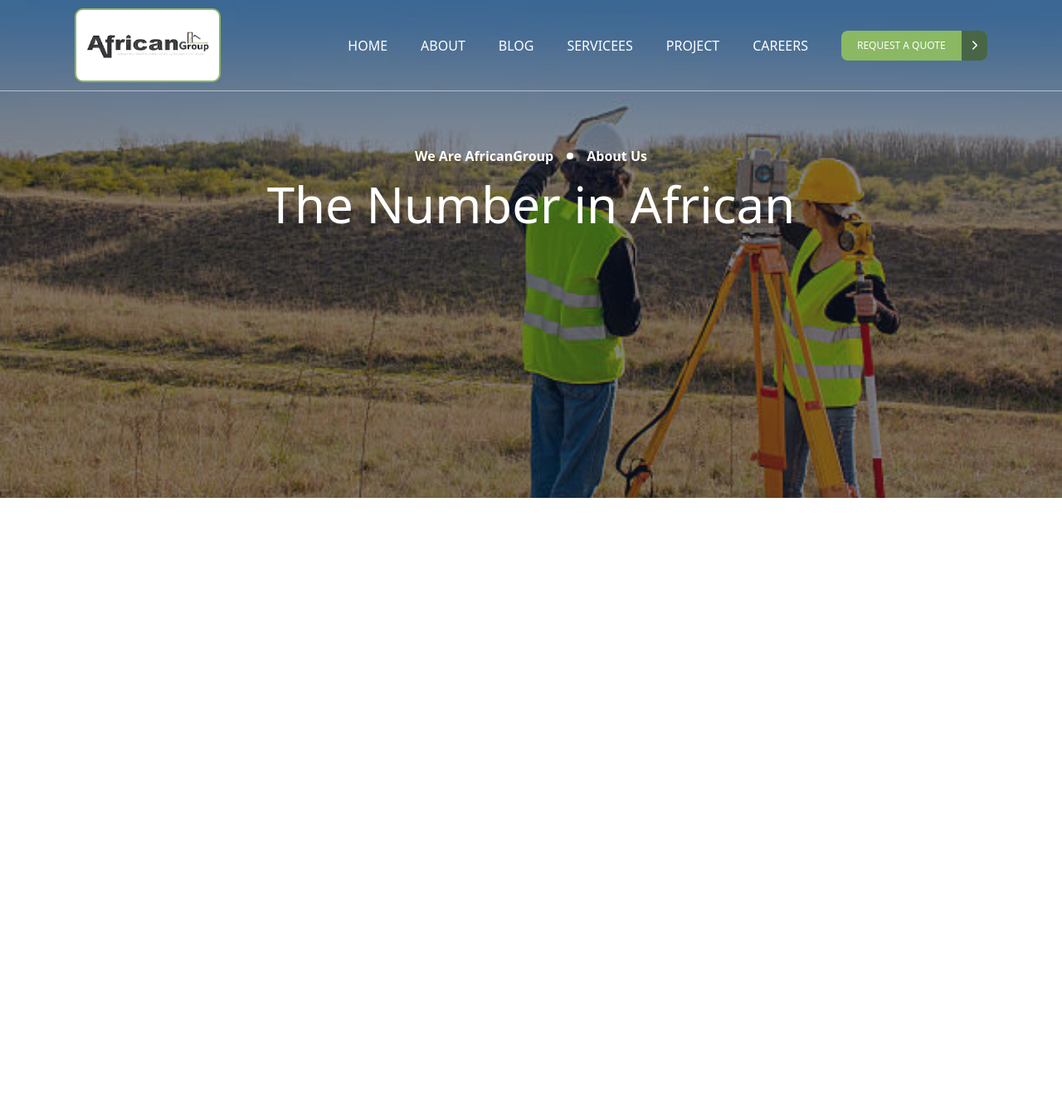
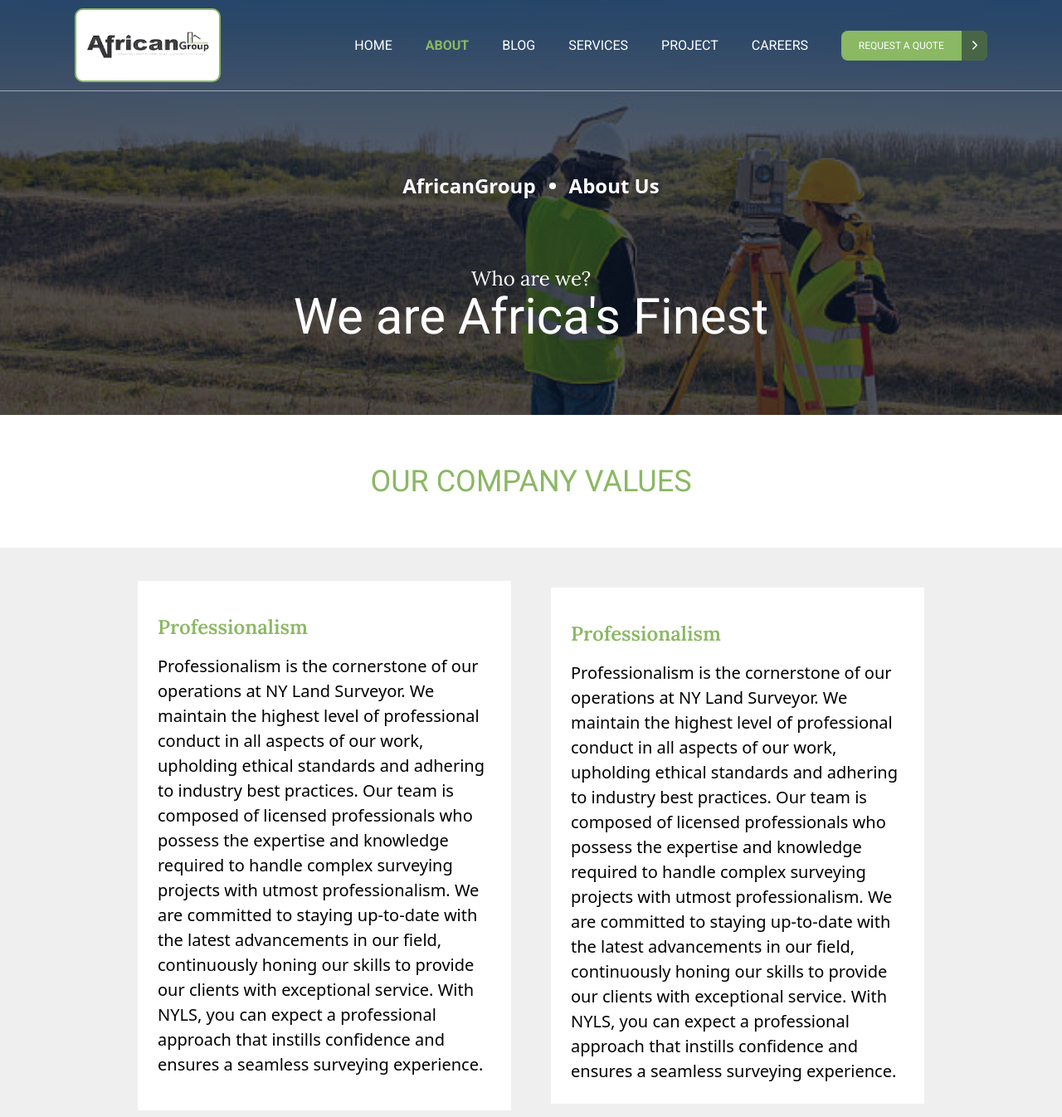
Before and after one commit to Peteru2/AfricanGroup, a React (Vite) app: page /About in a window 1280 px wide. Shown: the whole page at 83% size. Before the commit the page ends 800 px from the top, so only its background shows below. Built offline with nearby package versions, Linux system fonts and the light colour scheme.

Commit message:
About inproved

```diff
--- a/src/Views/About.jsx
+++ b/src/Views/About.jsx
@@ -6,11 +6,30 @@ const About = () => {
         <section>
         <Navbar />
             <div className="about">
-                <div className="h-[600px] md:pt-44 pt-32   pb-72 text-white  bg-public bg-opacity-50 ">
-                    <h2 className="items-center font-bold flex justify-center">We Are AfricanGroup <span className="h-2 w-2 mx-4 bg-white rounded-full"></span> About Us</h2>
-                    <h1 className="text-white text-6xl san-serif flex justify-center mt-4">The Number in African</h1>
+                <div className="h-[500px] md:pt-52 pt-32   pb-72 text-white  bg-public bg-opacity-70 ">
+                    <h2 className="items-center font-bold flex justify-center text-2xl">AfricanGroup <span className="h-2 w-2 mx-4 bg-white rounded-full"></span> About Us</h2>
+                    <div className="mt-20 ">
+                        <h4 className="text-white text-2xl font-lora flex justify-center ">Who are we?</h4>
+                    <h1 className="text-white md:text-6xl text-3xl   flex justify-center  font-roboto">We are Africa's Finest</h1>
+                    </div>
                 </div>
+
             </div>
+            <div className="">
+                    <h2 className="bg-white font-roboto md:text-4xl text-3xl text-private flex justify-center h-40 items-center">OUR COMPANY VALUES</h2>
+
+                    <div className="flex flex-wrap justify-center mx-6 mt-8">
+                        <div className="bg-white w-[450px] md:mx-6 my-2 p-6">
+                                <h2 className="font-lora font-bold text-2xl my-4 text-private">Professionalism</h2>
+                                <h4 className="text-[20px]">Professionalism is the cornerstone of our operations at NY Land Surveyor. We maintain the highest level of professional conduct in all aspects of our work, upholding ethical standards and adhering to industry best practices. Our team is composed of licensed professionals who possess the expertise and knowledge required to handle complex surveying projects with utmost professionalism. We are committed to staying up-to-date with the latest advancements in our field, continuously honing our skills to provide our clients with exceptional service. With NYLS, you can expect a professional approach that instills confidence and ensures a seamless surveying experience.</h4>
+                        </div>
+
+                        <div className="bg-white w-[450px] md:mx-6 my-4 p-6">
+                                <h2 className="font-lora font-bold text-2xl my-4 text-private">Professionalism</h2>
+                                <h4 className="text-[20px]">Professionalism is the cornerstone of our operations at NY Land Surveyor. We maintain the highest level of professional conduct in all aspects of our work, upholding ethical standards and adhering to industry best practices. Our team is composed of licensed professionals who possess the expertise and knowledge required to handle complex surveying projects with utmost professionalism. We are committed to staying up-to-date with the latest advancements in our field, continuously honing our skills to provide our clients with exceptional service. With NYLS, you can expect a professional approach that instills confidence and ensures a seamless surveying experience.</h4>
+                        </div>
+                    </div>
+                </div>
         </section>
         </>
      );
--- a/src/component/LandingPageComp/FirstSection.jsx
+++ b/src/component/LandingPageComp/FirstSection.jsx
@@ -10,17 +10,17 @@ const FirstSection = () => {
 
     );
     const buttonStyle = {
-        width: '15px',
-        height: '35px', // Added height for better circular appearance
+        width: '50px',
+        height: '50px', // Added height for better circular appearance
         background: 'transparent',
         borderWidth: '3px',
         borderColor: '#8AB863',
+        borderRadius:'50%',
         display: 'flex',
         alignItems:"center",
         justifyContent:'center',
         // borderStyle: 'dotted',
-        padding: '12px',
-        borderRadius: '1%',
+        padding: '20px',
         marginRight: '0px',
         marginLeft: '0px',// Using 'none' for no border
         color: 'white',
@@ -79,8 +79,8 @@ const FirstSection = () => {
              <div   className="each-slide-effect" key={index}>
                 <div style={{ 'backgroundImage': `url(${image.img}) `,  "backgroundSize":"cover", "width":"100%" }}>
                     {/* <span>{`Slide ${index + 1}`}</span> */}
-                    <div className='md:pt-32 pt-32   pb-72 md:px-14 px-6  bg-public bg-opacity-50'>
-                    <p style ={{fontFamily:"'SangBleuSans', sans-serif"}}className="text-white text-2xl">CREDIT RATING <span className='text-private'>BBB</span></p>
+                    <div className='md:pt-32 pt-32   pb-72 md:px-14 px-6  bg-public bg-opacity-60'>
+                    <p style ={{fontFamily:"'SangBleuSans', sans-serif"}}className="text-white text-2xl ml-6 font-roboto">CREDIT RATING <span className='text-private'>BBB</span></p>
 
                         <motion.div
                         initial={{ opacity: 0 }}
@@ -93,8 +93,8 @@ const FirstSection = () => {
                         transition={{ delay: 2 }}
 
 
-                            className='text-white tracking-widest font-serif font-bold'>Featured Project</motion.p>
-                            <p className=' text-white my-6 md:text-5xl text-4xl font-bold'>Queen Alima <br />By AfricanGroup</p>
+                            className='text-white tracking-widest font-serif font-bold font-lora'>Featured Project</motion.p>
+                            <p className=' text-white my-6 md:text-5xl text-4xl font-bold font-roboto'>Queen Alima <br />By AfricanGroup</p>
 
                             <div className='text-white flex flex-wrap text-small font-serif'>
                                 <p className="max-w-full">
--- a/src/component/Navbar/NavItem.js
+++ b/src/component/Navbar/NavItem.js
@@ -8,7 +8,7 @@ const NavMenu =
             },
             {
                 title : "ABOUT",
-                url: "About",
+                url: "/About",
                 cName : "nav-links",
                 icon: "fa fa-chevron-down",
             },
@@ -19,7 +19,7 @@ const NavMenu =
                 icon: "fa fa-chevron-down",
             },
             {
-                title : "SERVICEES",
+                title : "SERVICES",
                 url: "k",
                 cName : "nav-links",
                 icon: "",
--- a/src/component/Navbar/Navbar.jsx
+++ b/src/component/Navbar/Navbar.jsx
@@ -44,7 +44,7 @@ const location = useLocation()
   }, []);
 
   return (
-    <nav className="nav flex" ref={navbarRef}>
+    <nav className="nav flex font-roboto" ref={navbarRef}>
       <Link to={"/"} className="w-44 outline-none">
         <div className="nav-logo   outline-none">
           <img src={AFLOG} className="navImg outline-none" alt="NavImg" />
--- a/src/index.css
+++ b/src/index.css
@@ -1,8 +1,12 @@
+
+
+  @import url('https://fonts.googleapis.com/css2?family=Lora:ital,wght@0,400;0,500;0,600;1,400;1,500&family=Roboto:ital,wght@0,300;0,400;0,500;0,700;0,900;1,500;1,700;1,900&display=swap');
+
 @tailwind base;
 @tailwind components;
 @tailwind utilities;
 
 body{
-    background: "";
+    background: rgba(225,225,225,.5);
     /* overflow-x: hidden */
 }
--- a/tailwind.config.js
+++ b/tailwind.config.js
@@ -11,6 +11,10 @@ export default {
       'private2':'rgba(253, 151, 45, .8)',
       'white': '#ffffff',
     },
+    fontFamily:{
+      roboto:["Roboto", "sans-serif"],
+      lora:["Lora", "serif"]
+    },
     extend: {
 
     },
```
